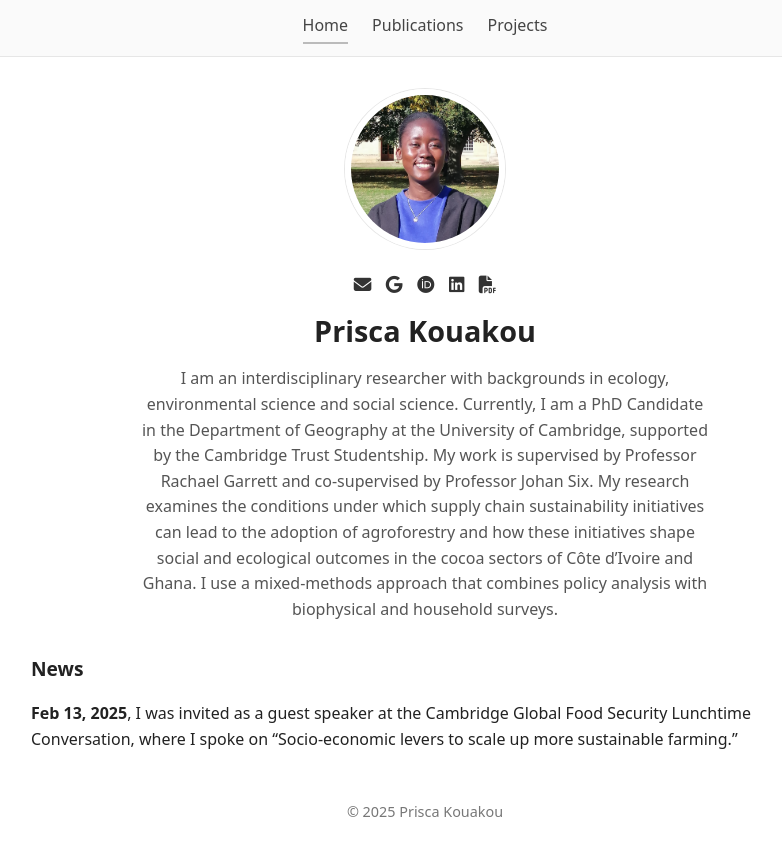
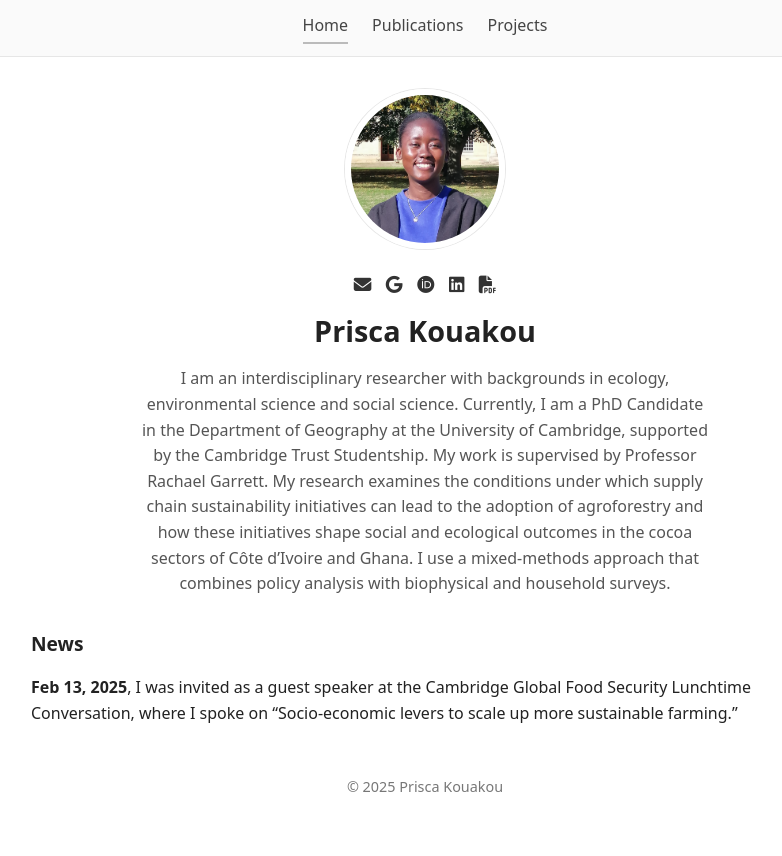
Before and after one commit to priscakmkouakou/priscakmkouakou.github.io, a Jekyll site: the page built from index.md, in a window 1280 px wide. Shown: the top 856 px of the page, without its empty margins (215-997 px from the left). Built offline with Jekyll 4.4.1, drawn with Linux system fonts in a browser that asks for light colours.

Commit message:
Update index.md

```diff
--- a/index.md
+++ b/index.md
@@ -14,7 +14,7 @@ layout: default
   </div>
   <h1 class="hero-name">Prisca Kouakou</h1>
   <p class="lead">
-   I am an interdisciplinary researcher with backgrounds in ecology, environmental science and social science. Currently, I am a PhD Candidate in the Department of Geography at the University of Cambridge, supported by the Cambridge Trust Studentship. My work is supervised by Professor Rachael Garrett and co-supervised by Professor Johan Six. My research examines the conditions under which supply chain sustainability initiatives can lead to the adoption of agroforestry and how these initiatives shape social and ecological outcomes in the cocoa sectors of Côte d’Ivoire and Ghana. I use a mixed-methods approach that combines policy analysis with biophysical and household surveys.
+   I am an interdisciplinary researcher with backgrounds in ecology, environmental science and social science. Currently, I am a PhD Candidate in the Department of Geography at the University of Cambridge, supported by the Cambridge Trust Studentship. My work is supervised by Professor Rachael Garrett. My research examines the conditions under which supply chain sustainability initiatives can lead to the adoption of agroforestry and how these initiatives shape social and ecological outcomes in the cocoa sectors of Côte d’Ivoire and Ghana. I use a mixed-methods approach that combines policy analysis with biophysical and household surveys.
   </p>
 </div>
 
```
